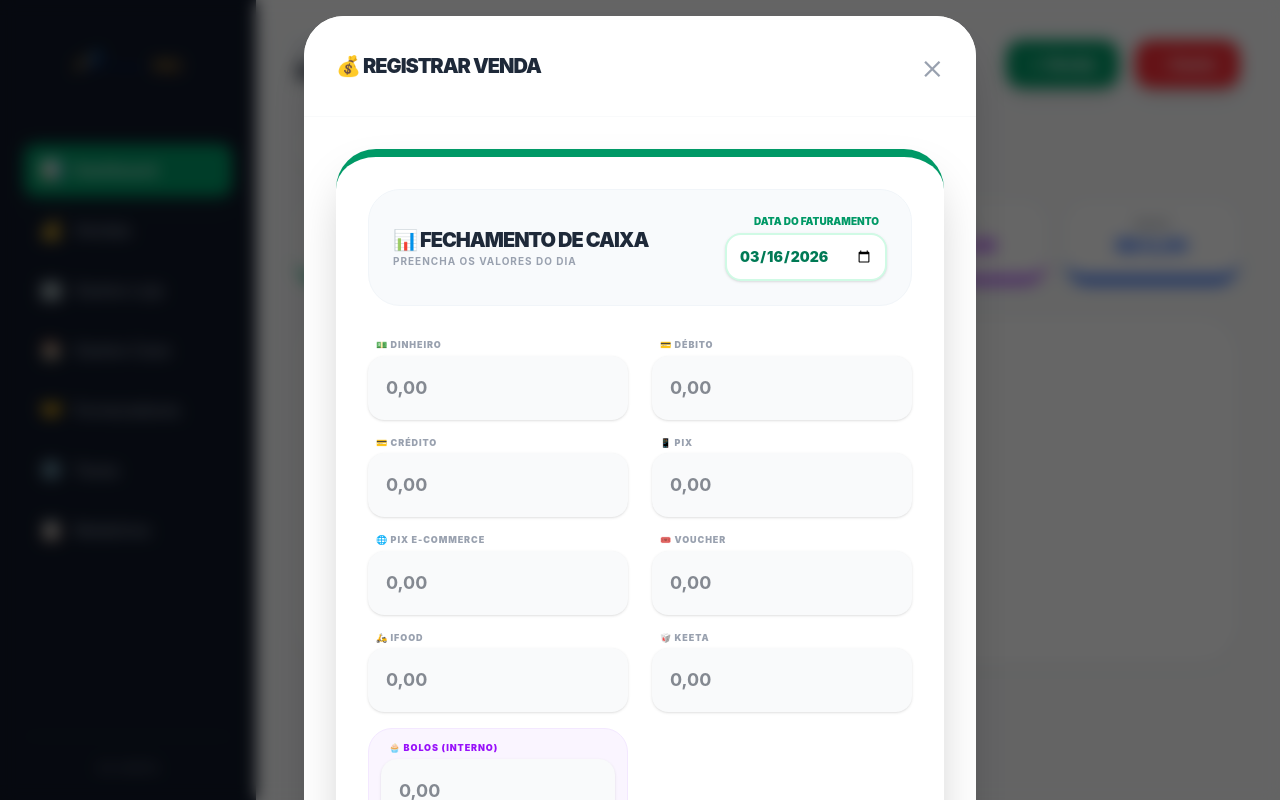
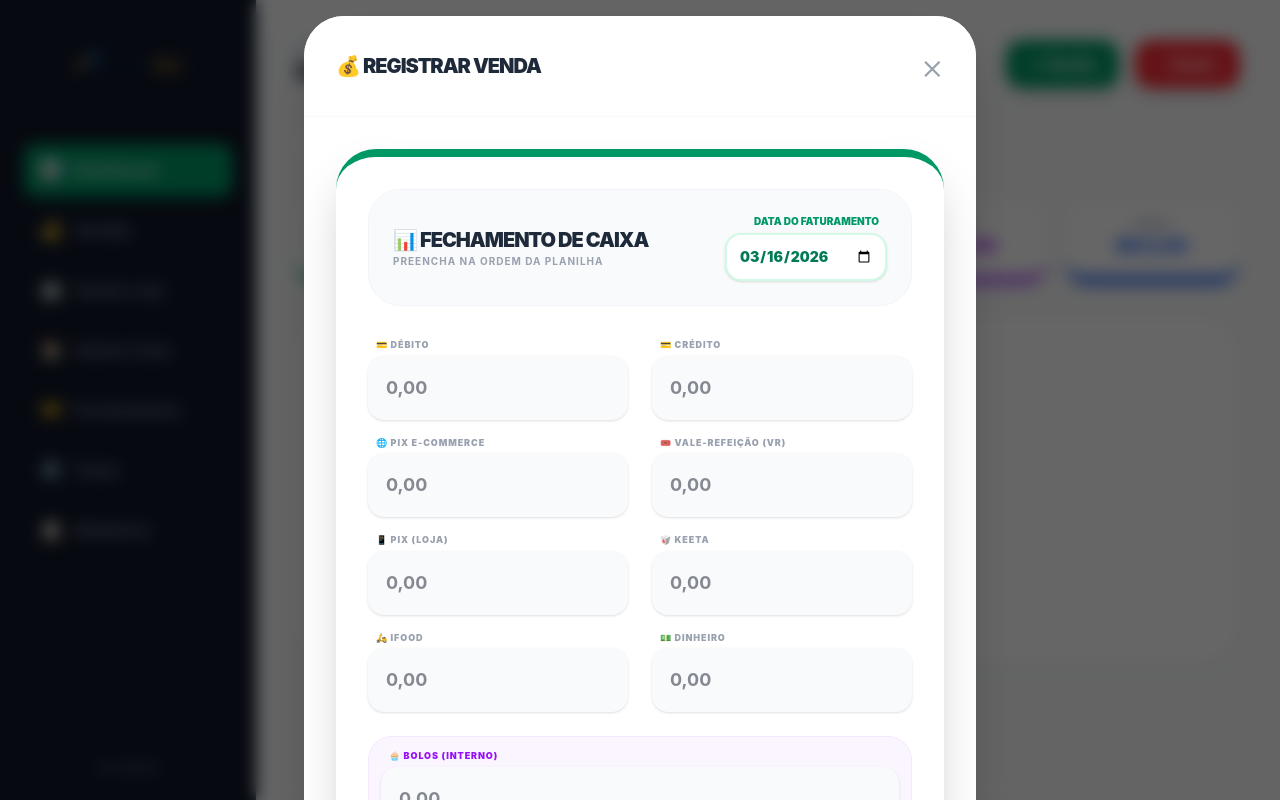
Before and after one commit to Sodie377/finance-pro, a React (Vite) app: page / in a window 1280 px wide. Both pictures are taken after a click on the button "+ Venda". Built offline with nearby package versions, Linux system fonts and the light colour scheme; no server answers; the database is empty.

Commit message:
Alterada ordem modal venda

```diff
--- a/src/components/NovaVenda.jsx
+++ b/src/components/NovaVenda.jsx
@@ -2,7 +2,7 @@ import React, { useState, useRef } from 'react';
 
 const NovaVenda = ({ onSalvar }) => {
   const [dados, setDados] = useState({
-    data_referencia: new Date().toISOString().split('T')[0], // Data padrão: HOJE
+    data_referencia: new Date().toISOString().split('T')[0],
     dinheiro: '', debito: '', credito: '',
     pix: '', pix_ecommerce: '', voucher: '',
     ifood: '', keeta: '', bolos: ''
@@ -22,31 +22,30 @@ const NovaVenda = ({ onSalvar }) => {
     }
   };
 
-  // O total visual soma TUDO (Inclusive bolos)
   const totalGeral = Object.entries(dados).reduce((acc, [key, val]) => {
     return key === 'data_referencia' ? acc : acc + (Number(val) || 0);
   }, 0);
 
+  // NOVA ORDEM BASEADA NA SUA PLANILHA
   const campos = [
-    { id: 'dinheiro', label: '💵 Dinheiro', color: 'focus:ring-green-500' },
     { id: 'debito', label: '💳 Débito', color: 'focus:ring-blue-500' },
     { id: 'credito', label: '💳 Crédito', color: 'focus:ring-orange-500' },
-    { id: 'pix', label: '📱 Pix', color: 'focus:ring-emerald-500' },
     { id: 'pix_ecommerce', label: '🌐 Pix E-commerce', color: 'focus:ring-teal-500' },
-    { id: 'voucher', label: '🎟️ Voucher', color: 'focus:ring-yellow-500' },
+    { id: 'voucher', label: '🎟️ Vale-Refeição (VR)', color: 'focus:ring-yellow-500' },
+    { id: 'pix', label: '📱 Pix (Loja)', color: 'focus:ring-emerald-500' },
+    { id: 'keeta', label: '🥡 Keeta', color: 'focus:ring-pink-500' },
     { id: 'ifood', label: '🛵 iFood', color: 'focus:ring-red-500' },
-    { id: 'keeta', label: '🥡 Keeta', color: 'focus:ring-pink-500' },
+    { id: 'dinheiro', label: '💵 Dinheiro', color: 'focus:ring-green-500' },
     { id: 'bolos', label: '🧁 Bolos (Interno)', color: 'focus:ring-purple-600' },
   ];
 
   return (
     <div className="bg-white p-8 rounded-[2.5rem] shadow-2xl max-w-2xl w-full border-t-8 border-emerald-600 animate-in zoom-in duration-300">
 
-      {/* CABEÇALHO COM SELETOR DE DATA */}
       <div className="mb-8 flex justify-between items-center bg-slate-50 p-6 rounded-[2rem] border border-slate-100">
         <div>
           <h2 className="text-xl font-black text-gray-800 uppercase tracking-tighter">📊 Fechamento de Caixa</h2>
-          <p className="text-[10px] text-gray-400 font-bold uppercase tracking-widest">Preencha os valores do dia</p>
+          <p className="text-[10px] text-gray-400 font-bold uppercase tracking-widest">Preencha na ordem da planilha</p>
         </div>
 
         <div className="flex flex-col items-end">
@@ -62,7 +61,7 @@ const NovaVenda = ({ onSalvar }) => {
 
       <div className="grid grid-cols-2 gap-x-6 gap-y-4">
         {campos.map((item, index) => (
-          <div key={item.id} className={`flex flex-col ${item.id === 'bolos' ? 'bg-purple-50 p-3 rounded-[1.5rem] border border-purple-100' : ''}`}>
+          <div key={item.id} className={`flex flex-col ${item.id === 'bolos' ? 'col-span-2 bg-purple-50 p-3 rounded-[1.5rem] border border-purple-100 mt-2' : ''}`}>
             <label className={`text-[9px] font-black uppercase mb-1 ml-2 tracking-widest ${item.id === 'bolos' ? 'text-purple-600' : 'text-gray-400'}`}>
               {item.label}
             </label>
@@ -94,7 +93,6 @@ const NovaVenda = ({ onSalvar }) => {
             const valoresNum = { ...dados };
             let brutoOficial = 0;
 
-            // Transforma strings em números e calcula o Bruto da Franquia
             Object.keys(valoresNum).forEach(key => {
               if (key !== 'data_referencia') {
                 const n = Number(valoresNum[key]) || 0;
@@ -103,6 +101,7 @@ const NovaVenda = ({ onSalvar }) => {
               }
             });
 
+            // Envia para o App.jsx, onde o campo valor_bruto será removido antes do insert final
             onSalvar({
               ...valoresNum,
               valor_bruto: brutoOficial
```
